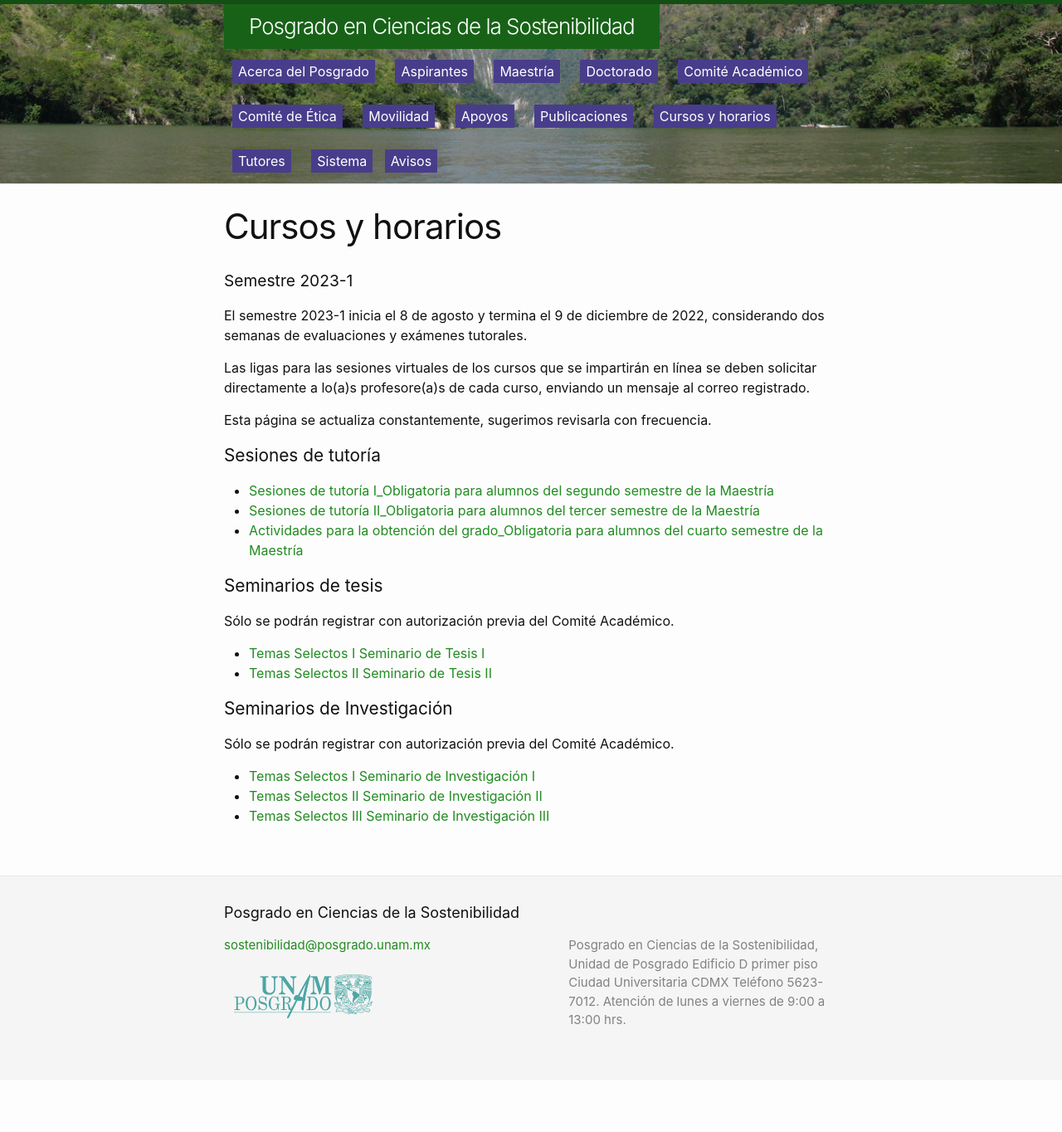
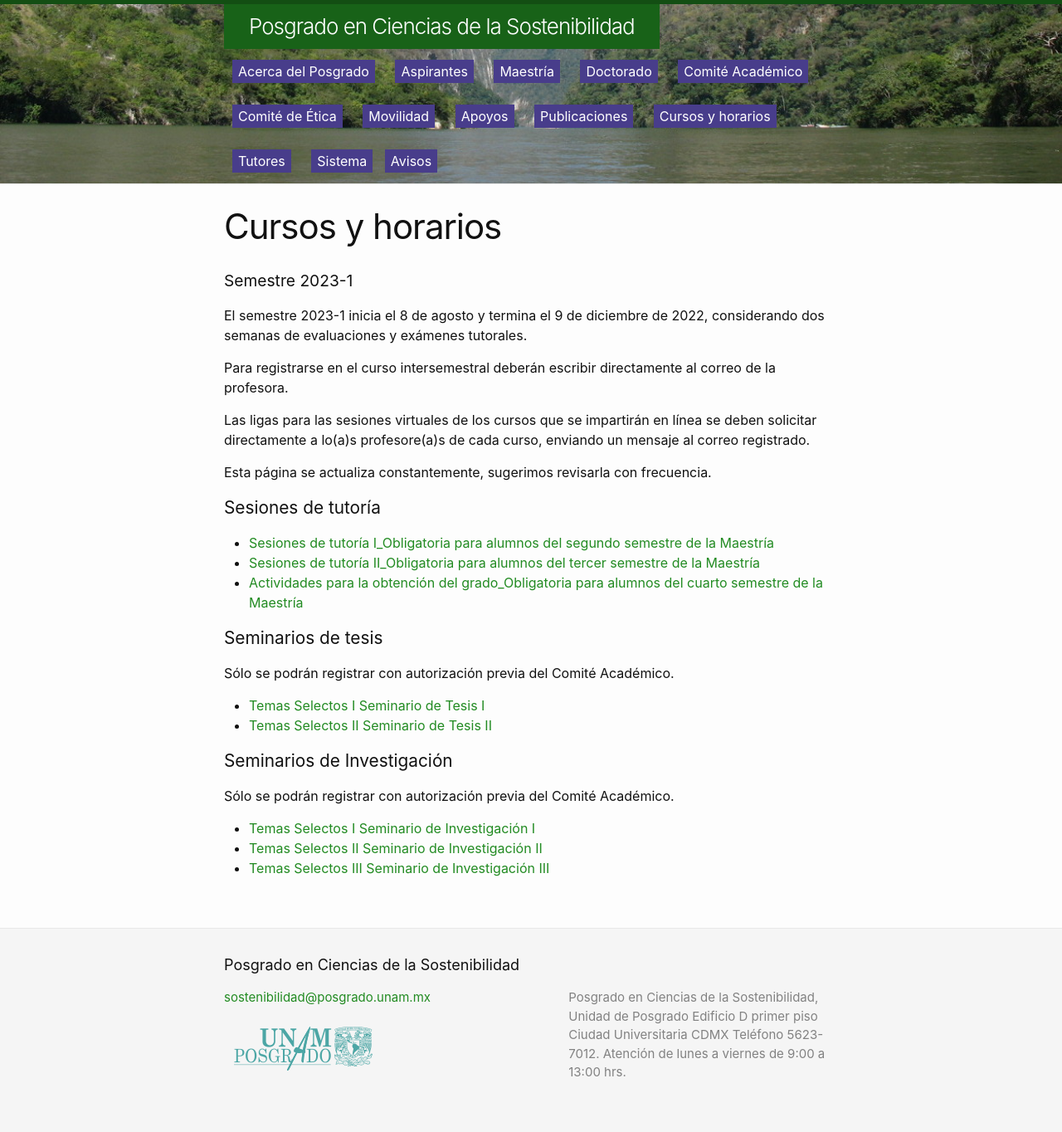
Before and after one commit to pcs-unam/pcs-unam.github.io, a Jekyll site: the page built from 08_cursos.md, in a window 1280 px wide. Shown: the whole page at 83% size. Built offline with Jekyll 4.4.1, drawn with Linux system fonts in a browser that asks for light colours; before the commit the page ends 1301 px from its top, so only the background shows below that.

Commit message:
Mensaje cursos 2023-1

```diff
--- a/08_cursos.md
+++ b/08_cursos.md
@@ -10,6 +10,8 @@ menu: true
 ### Semestre 2023-1
 
 El semestre 2023-1 inicia el 8 de agosto y termina el 9 de diciembre de 2022, considerando dos semanas de evaluaciones y exámenes tutorales.
+
+Para registrarse en el curso intersemestral deberán escribir directamente al correo de la profesora.
 
 Las ligas para las sesiones virtuales de los cursos que se impartirán en línea se deben solicitar directamente a lo(a)s profesore(a)s de cada curso, enviando un mensaje al correo registrado.
 
```
